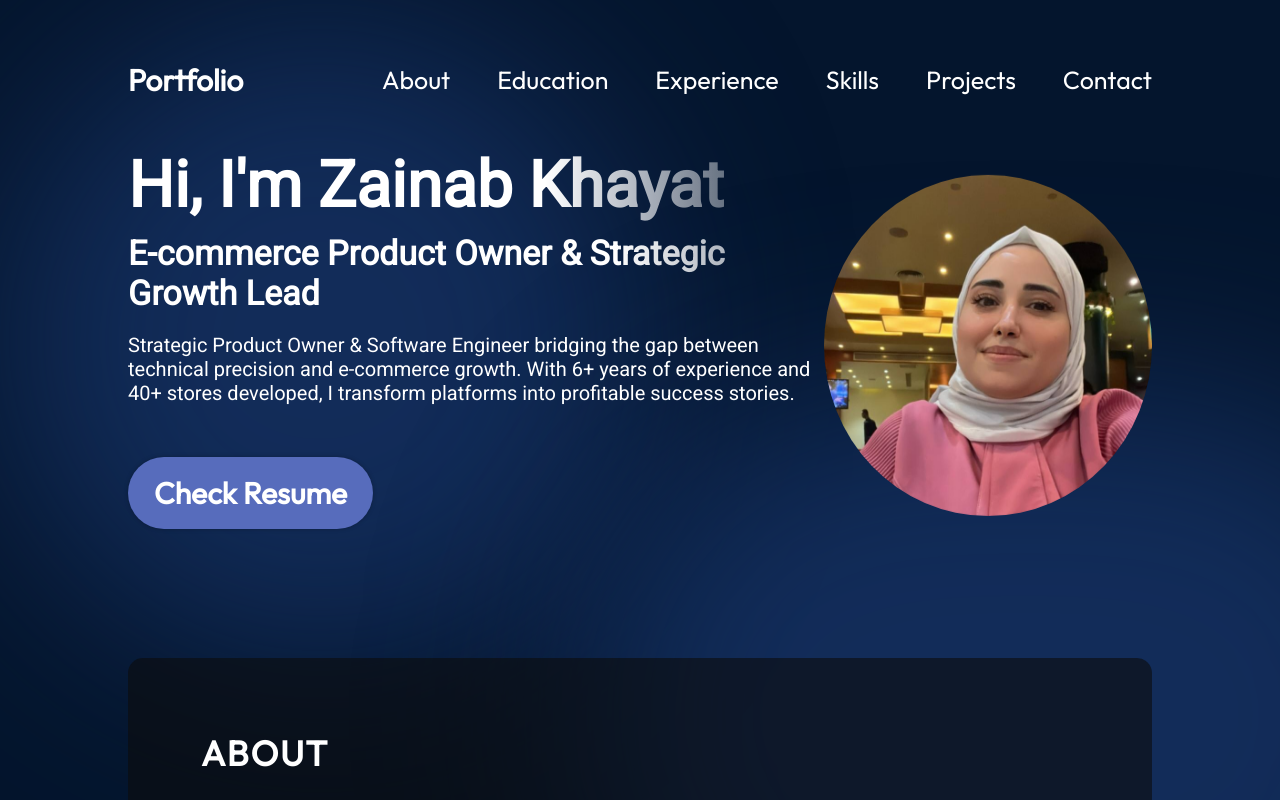
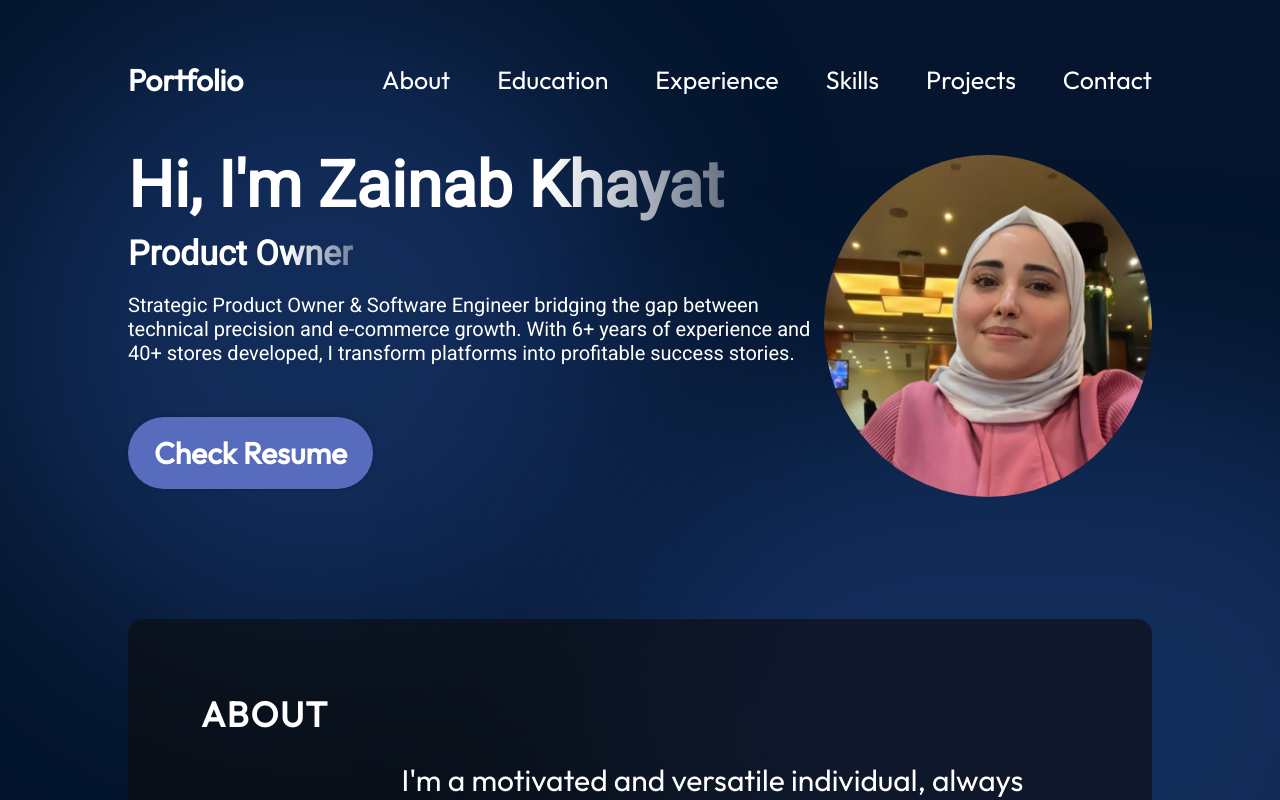
Before and after one commit to zainab224498/my-portfolio, a React (Vite) app: page / in a window 1280 px wide. Shown: the top 800 px of the page. Built offline with nearby package versions, Linux system fonts and the light colour scheme.

Commit message:
Update Hero.jsx

```diff
--- a/src/components/Hero/Hero.jsx
+++ b/src/components/Hero/Hero.jsx
@@ -8,7 +8,7 @@ export const Hero = () => {
     <section className={styles.container}>
       <div className={styles.content}>
         <h1 className={styles.title}>Hi, I'm Zainab Khayat</h1>
-        <h2 className={styles.subtitle}>E-commerce Product Owner & Strategic Growth Lead</h2>
+        <h2 className={styles.subtitle}>Product Owner</h2>
         <p className={styles.description}>
           Strategic Product Owner & Software Engineer bridging the gap between technical precision and e-commerce growth.
           With 6+ years of experience and 40+ stores developed, I transform platforms into profitable success stories.
```
